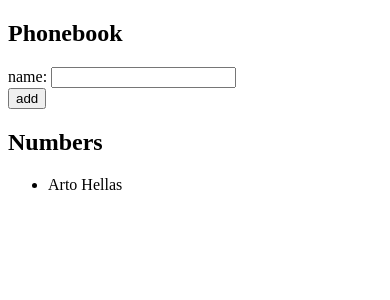
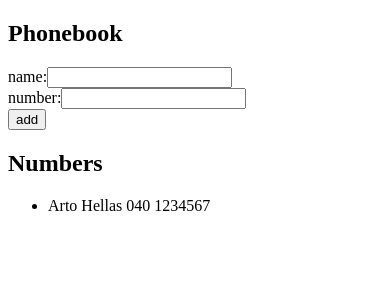
Before and after one commit to mcmnyages/fullstackopen, a React (Vite) app in the folder part2/phonebook/: page / in a window 390 px wide. Shown: the top 300 px of the page. Built offline with nearby package versions, Linux system fonts and the light colour scheme.

Commit message:
feat: enhance phonebook to include phone numbers for each person

```diff
--- a/part2/phonebook/src/App.jsx
+++ b/part2/phonebook/src/App.jsx
@@ -2,53 +2,75 @@ import { useState } from 'react'
 
 const App = () => {
   const [persons, setPersons] = useState([
-    { name: 'Arto Hellas' },
+    {
+      name: 'Arto Hellas',
+      number: '040 1234567',
+    },
   ])
+
   const [newName, setNewName] = useState('')
+  const [number, setNumber] = useState('')
 
-  const addPerson =(e)=>{
+  const addPerson = (e) => {
     e.preventDefault()
 
-    if(persons.some((t)=>t.name===newName)){
+    if (persons.some((person) => person.name === newName)) {
       alert(`${newName} is already added to the phonebook!`)
       return
     }
 
-    const  personObj={
-      name:newName
+    const personObj = {
+      name: newName,
+      number: number,
     }
+
     setPersons(persons.concat(personObj))
     setNewName('')
+    setNumber('')
   }
 
-const handlePersonChange =(e)=>{
+  const handlePersonChange = (e) => {
     setNewName(e.target.value)
   }
 
+  const handleNumberChange = (e) => {
+    setNumber(e.target.value)
+  }
 
   return (
     <div>
       <h2>Phonebook</h2>
+
       <form onSubmit={addPerson}>
         <div>
-          name: <input
+          name:
+          <input
             value={newName}
             onChange={handlePersonChange}
           />
         </div>
+
+        <div>
+          number:
+          <input
+            value={number}
+            onChange={handleNumberChange}
+          />
+        </div>
+
         <div>
           <button type="submit">add</button>
         </div>
       </form>
+
       <h2>Numbers</h2>
+
       <ul>
-        {
-          persons.map(person=>(
+        {persons.map((person) => (
           <li key={person.name}>
-              {person.name}
+            {person.name} {person.number}
           </li>
-          ))
-        }
+        ))}
       </ul>
     </div>
   )
```
Lines whose indentation alone changed are shown as unchanged.
